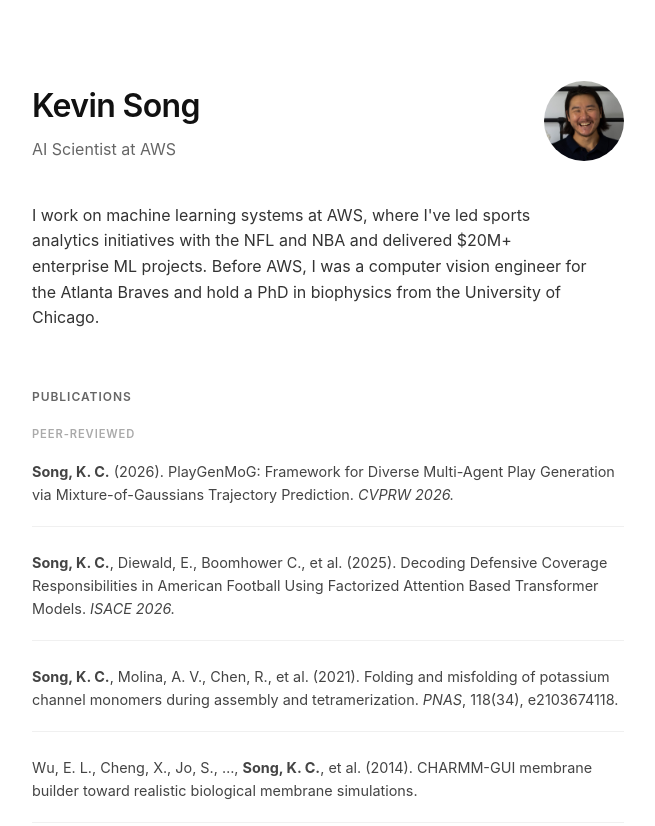
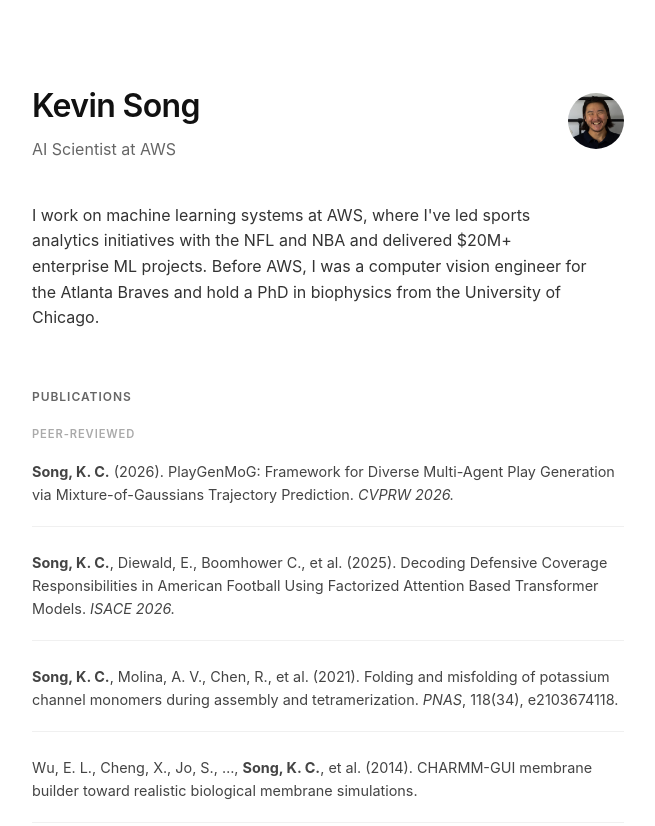
Before and after one commit to kvnsng/kvnsng.github.io, a plain HTML site: page index.html in a window 1280 px wide. Shown: the top 826 px of the page, without its empty margins (312-967 px from the left). Drawn offline with Linux system fonts and the light colour scheme.

Commit message:
Reduce headshot size to 56px

```diff
--- a/style.css
+++ b/style.css
@@ -50,8 +50,8 @@
 }
 
 .headshot {
-  width: 80px;
-  height: 80px;
+  width: 56px;
+  height: 56px;
   border-radius: 50%;
   object-fit: cover;
   flex-shrink: 0;
```
